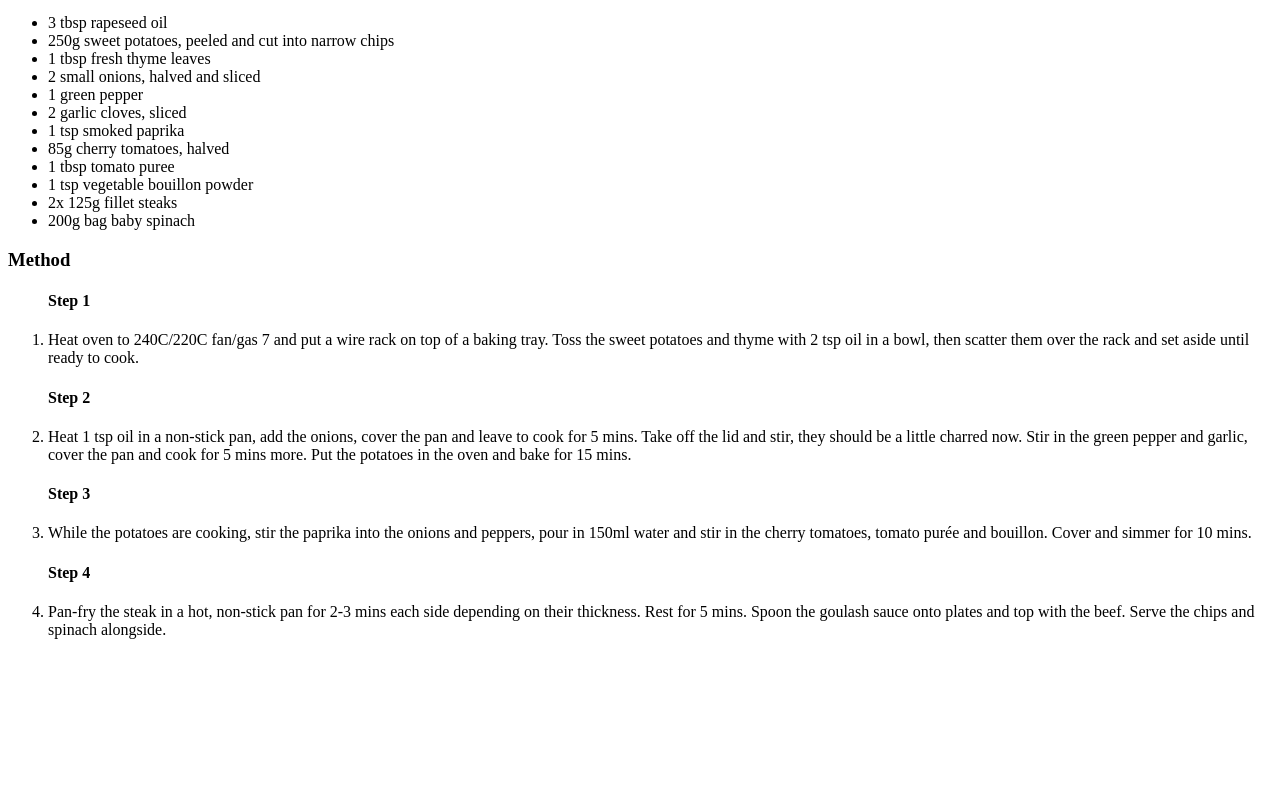
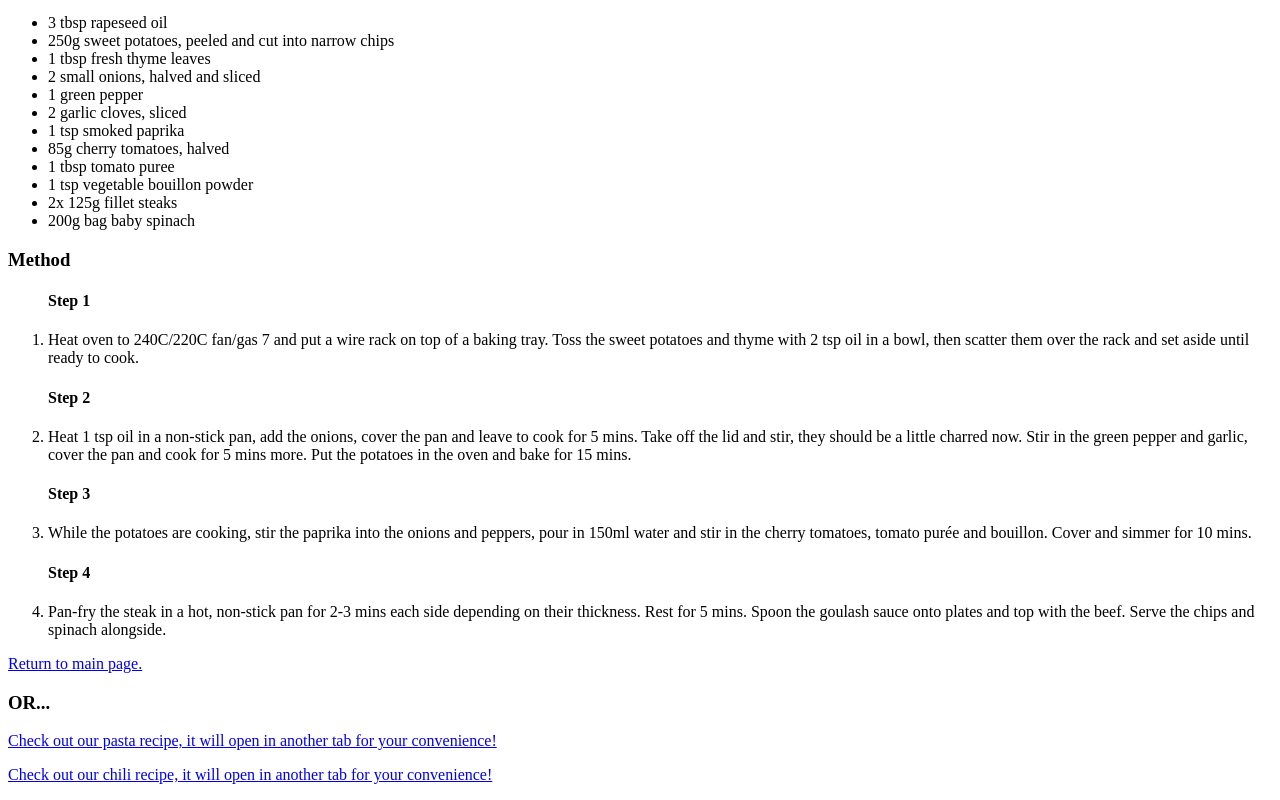
Before and after one commit to JordanRogers99/odin-recipes, a plain HTML site: page recipes/steak.html in a window 1280 px wide. Shown: the part 671-1471 px from the top of the page. Before the commit the page ends 1326 px from the top, so only its background shows below. Drawn offline with Linux system fonts and the light colour scheme.

Commit message:
Added a link to each page, from each page.

```diff
--- a/recipes/steak.html
+++ b/recipes/steak.html
@@ -41,5 +41,11 @@
         <li>Pan-fry the steak in a hot, non-stick pan for 2-3 mins each side depending on their thickness. Rest for 5 mins.
             Spoon the goulash sauce onto plates and top with the beef. Serve the chips and spinach alongside.</li>
     </ol>
+    <p><a href="../index.html">Return to main page.</a></p>
+        <h3>OR...</h3>
+        <p><a href="../recipes/pasta.html" target="_blank" rel="noopener" nonferrer">Check out our pasta recipe, it will open
+            in another tab for your convenience!</a></p>
+        <p><a href="../recipes/chili.html" target="_blank" rel="noopener" nonferrer">Check out our chili recipe, it will open
+            in another tab for your convenience!</a></p>
 </body>
 </html>
```
Also changed, not shown: recipes/chili.html (+6 -0 lines).
